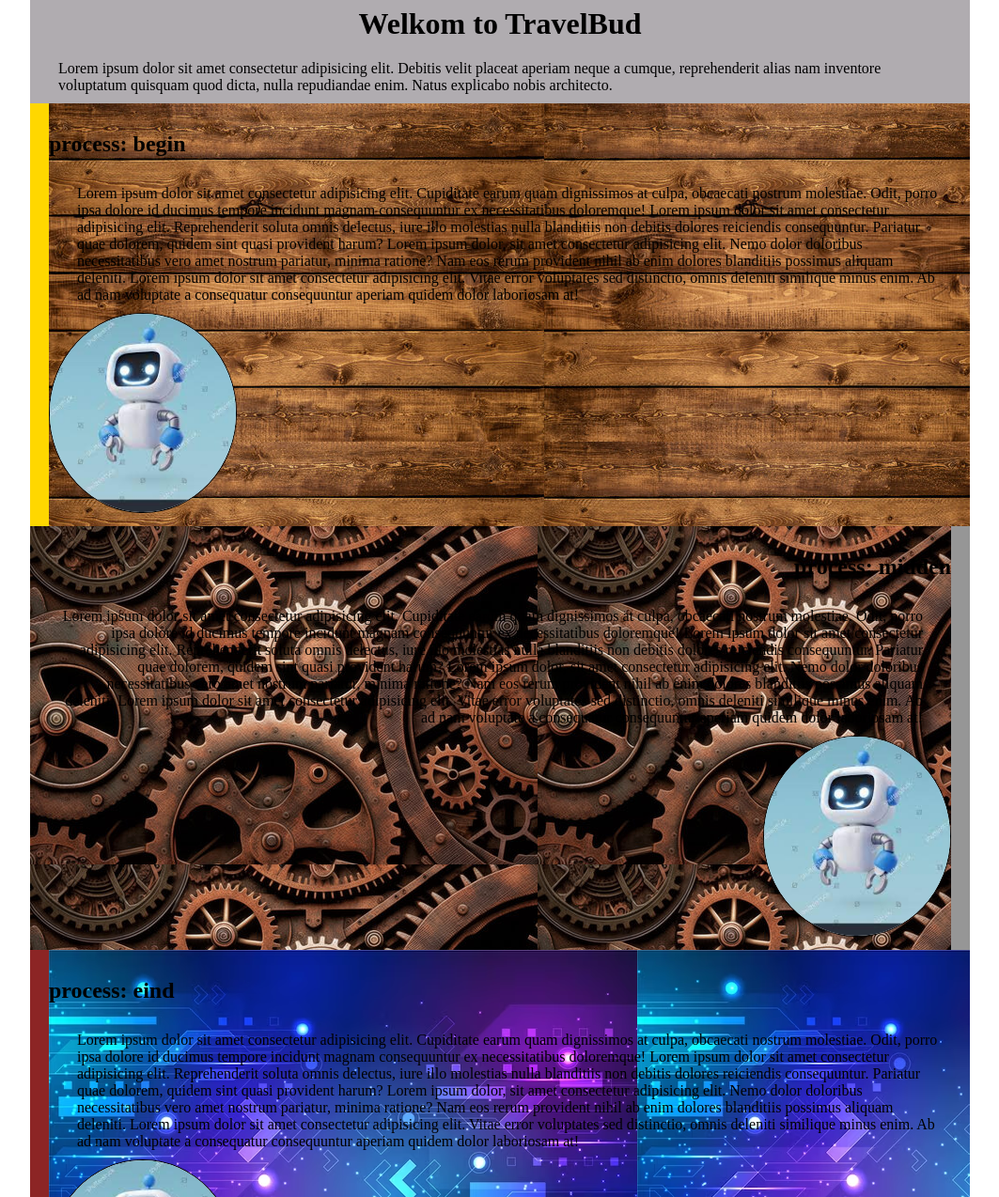
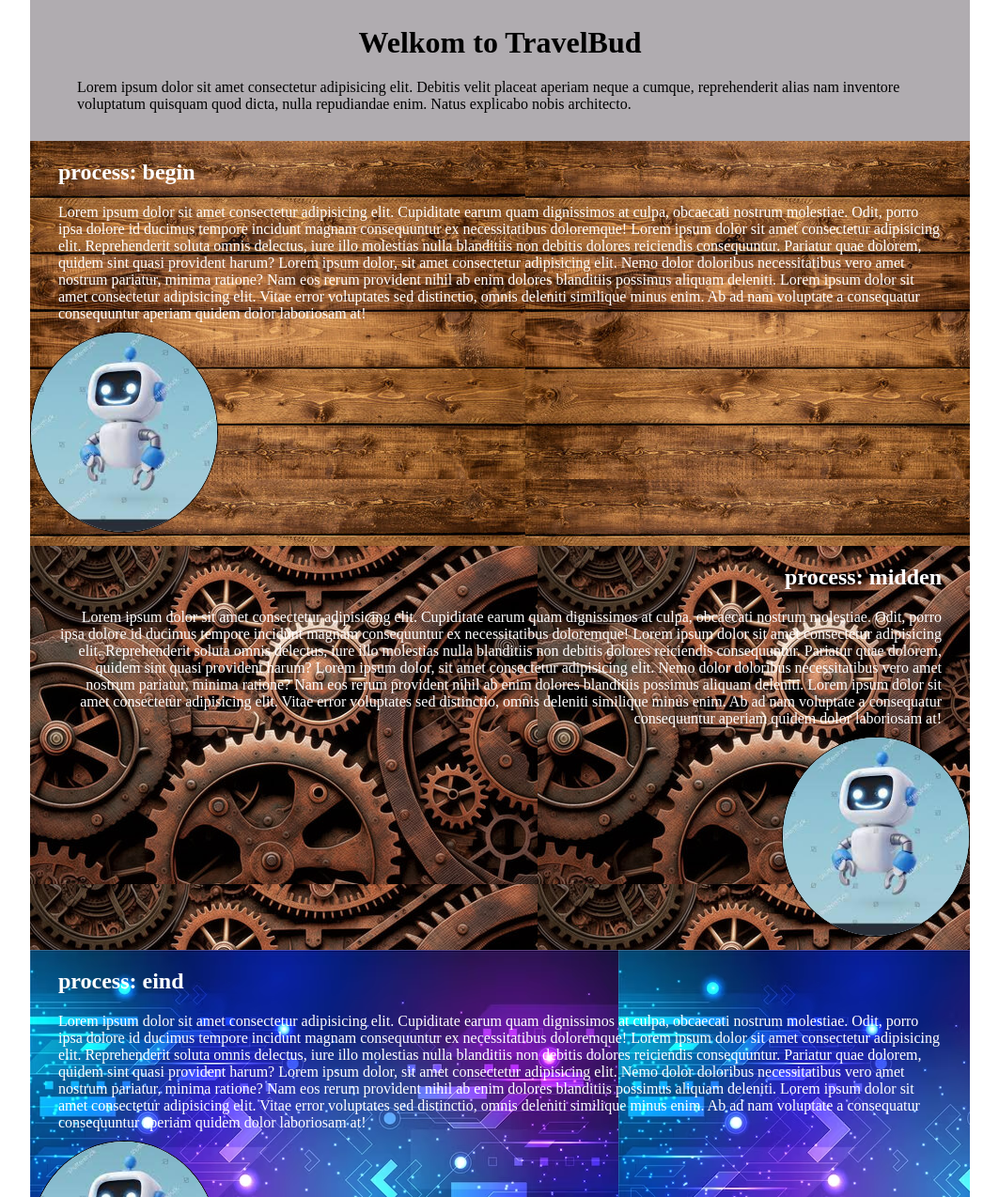
Before and after one commit to pieterkerff/CLE-Sprint, a plain HTML site: page index.html in a window 1280 px wide. Shown: the part 66-1340 px from the top of the page at 94% size, without its empty margins (108-1171 px from the left). Drawn offline with Linux system fonts and the light colour scheme.

Commit message:
Update style.css

```diff
--- a/css/style.css
+++ b/css/style.css
@@ -16,6 +16,7 @@ nav {
     display: flex;
     align-items: center;
     flex-direction: column;
+    padding: 20px;
 }
 
 h1 {
@@ -23,32 +24,30 @@ h1 {
     padding: 10px 0;
 }
 
-p {
+p,h2 {
     margin: 0 20px;
     padding: 10px;
 }
 
 section {
     padding: 10px 0px 10px;
+    color: #ffffff;
 }
 
 .begin {
     background-image: url(../images/wood-background.jpg);
     background-color: rgb(236, 236, 49);
-    border-left: 20px solid gold;
 }
 
 .midden {
     background-image: url(../images/process-background.jpg);
     background-color: silver;
-    border-right: 20px solid rgb(150, 150, 150);
     text-align: right;
 }
 
 .eind {
     background-image: url(../images/future-background.avif);
     background-color: brown;
-    border-left: 20px solid rgb(140, 37, 37);
 }
 
 .logo-container {
```
